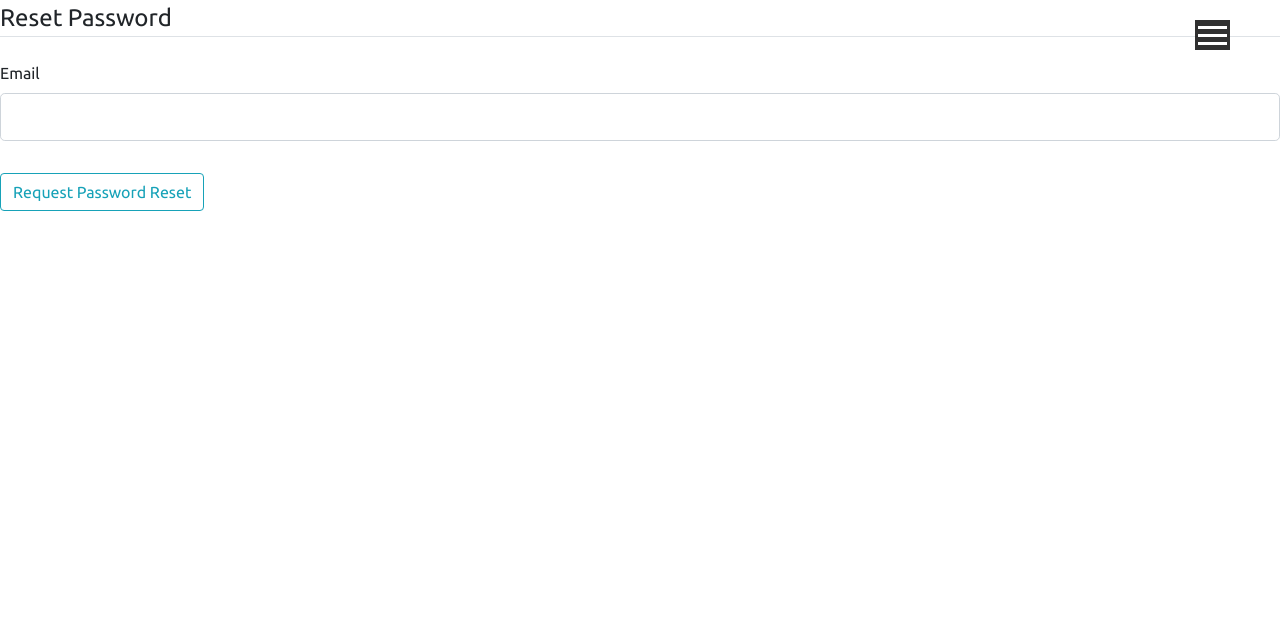
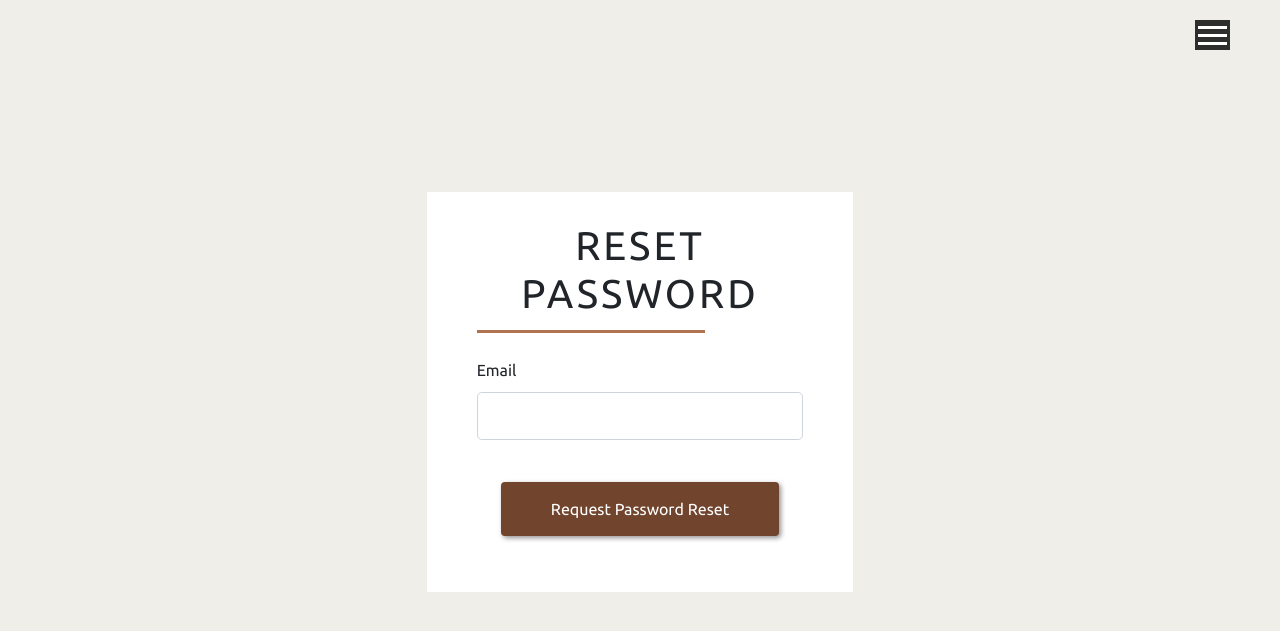
Before and after one commit to Pratyaksha-047/Online-Bookstore, a Flask app: page /reset_password in a window 1280 px wide. Shown: the top 631 px of the page. Run offline with Flask 2, Linux system fonts and the light colour scheme; some libraries are stand-ins or nearby versions.

Commit message:
designed reset_password page

```diff
--- a/main/static/css/book.css
+++ b/main/static/css/book.css
@@ -1,5 +1,9 @@
 body{
     background-color: #f0eee8;
+  }
+
+  h1, h2, h3, h4, h5, h6{
+    font-family: "raleway";
   }
 
   .posts{
@@ -7,6 +11,7 @@ body{
     display: flex;
     flex-wrap: wrap;
     margin: 40px 0 40px 100px;
+    font-family: "raleway";
 }
 
   .each-book{
--- a/main/templates/reset_request.html
+++ b/main/templates/reset_request.html
@@ -1,10 +1,47 @@
 {% extends "base.html" %}
+
+{% block head %}
+<style>
+    body{
+        background-color: #f0eee8;
+    }
+    .btn{
+        background-color: #70442d;
+        border: none;
+        /* border-radius: 25px; */
+        padding: 15px 50px;
+        margin: 10px;
+        box-shadow: 2px 2px 5px #949090;
+    }
+    label{
+        margin: 10px 0;
+    }
+    .underline-small-footer{
+        margin-bottom: 30px;
+        display:inline-block;
+        position:relative;
+        text-transform: uppercase;
+        letter-spacing: 3px;
+    }
+    .underline-small-footer::after{
+        content:'';
+        height:3px;
+        width:70%;
+        background: #af7352;
+        position:absolute;
+        right: 30%;
+        bottom:-15px;
+    }
+</style>
+{% endblock %}
+
 {% block content %}
-    <div class="content-section">
+    <div class="container col-lg-4 content-section" style="margin-top: 15%; background-color: white; padding: 30px 50px;">
+        <h1 class="underline-small-footer" style="font-size: 40px; text-align: center;">Reset Password</h1>
         <form method="POST" action="">
             {{ form.hidden_tag() }}
             <fieldset class="form-group">
-                <legend class="border-bottom mb-4">Reset Password</legend>
+                <!-- <legend class="border-bottom mb-4">Reset Password</legend> -->
                 <div class="form-group">
                     {{ form.email.label(class="form-control-label") }}
                     {% if form.email.errors %}
@@ -19,8 +56,8 @@
                     {% endif %}
                 </div>
             </fieldset>
-            <div class="form-group">
-                {{ form.submit(class="btn btn-outline-info") }}
+            <div class="form-group" style="text-align: center;">
+                {{ form.submit(class="btn btn-dark") }}
             </div>
         </form>
     </div>
```
Also changed, not shown: main/site.db.
